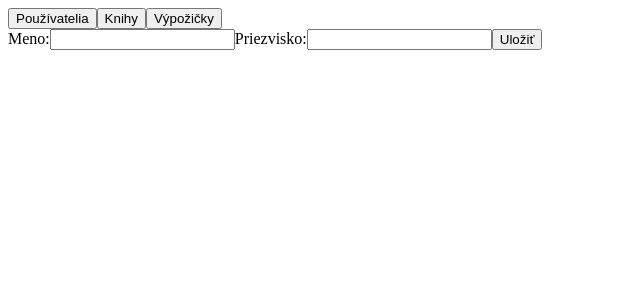
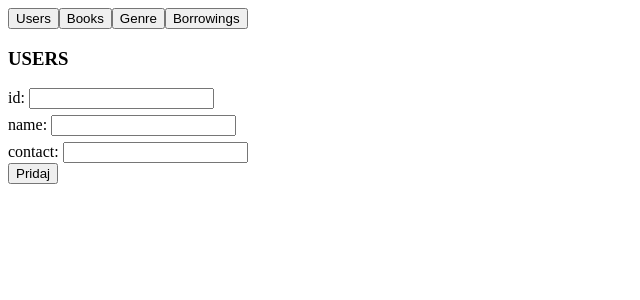
Before and after one commit to VOJAKIS/library-fe, an Angular app: page / in a window 1280 px wide. Shown: the top 300 px of the page, without its empty margins (0-640 px from the left). Built offline with nearby package versions, Linux system fonts and the light colour scheme.

Commit message:
Exercise no.2, added menu logic for: books, users, genres and borrowings

```diff
--- a/src/app/app.component.css
+++ b/src/app/app.component.css
@@ -9,3 +9,8 @@
 	margin-top: 16px;
 	counter-set: bit 8;
 }
+
+label {
+	display: block;
+	margin-top: 6px;
+}
--- a/src/app/app.component.html
+++ b/src/app/app.component.html
@@ -1,24 +1,124 @@
 <div>
-	<button>Používatelia</button>
-	<button>Knihy</button>
-	<button>Výpožičky</button>
+	<button type="button" (click)="changeActualMenu(menu.USERS)">Users</button>
+	<button type="button" (click)="changeActualMenu(menu.BOOKS)">Books</button>
+	<button type="button" (click)="changeActualMenu(menu.GENRE)">Genre</button>
+	<button type="button" (click)="changeActualMenu(menu.BORROWINGS)">Borrowings</button>
 </div>
 
-<form [formGroup]="form">
-	<label>Meno:</label>
+<h3>{{ actualMenu }}</h3>
+
+<ng-container *ngIf="actualMenu === menu.USERS">
+	<!-- <h3>Users</h3> -->
+	<form [formGroup]="userForm">
+		<label>id:
+			<input type="number" formControlName="id">
+		</label>
+		<label>name:
 			<input type="text" formControlName="name">
-	<label>Priezvisko:</label>
-	<input type="text" formControlName="surname">
-	<button type="button" (click)="savePerson()">Uložiť</button>
+		</label>
+		<label>contact:
+			<input type="text" formControlName="contact">
+		</label>
+		<button type="button" (click)="saveUser()">Pridaj</button>
 	</form>
 
-<table *ngIf="persons.length">
+	<table *ngIf="users.length">
 		<tr>
-		<th>Meno</th>
-		<th>Priezvisko</th>
+			<th>id</th>
+			<th>name</th>
+			<th>contact</th>
 		</tr>
-	<tr *ngFor="let person of persons">
-		<td>{{ person.name }}</td>
-		<td>{{ person.surname }}</td>
+		<tr *ngFor="let user of users">
+			<td>{{ user.id }}</td>
+			<td>{{ user.name }}</td>
+			<td>{{ user.contact }}</td>
 		</tr>
 	</table>
+</ng-container>
+
+<ng-container *ngIf="actualMenu === menu.BOOKS">
+	<!-- <h3>Books</h3> -->
+	<form [formGroup]="bookForm">
+		<label>id:
+			<input type="number" formControlName="id">
+		</label>
+		<label>name:
+			<input type="text" formControlName="name">
+		</label>
+		<label>author:
+			<input type="text" formControlName="author">
+		</label>
+		<label>available:
+			<input type="number" formControlName="available">
+		</label>
+		<button type="button" (click)="saveBook()">Pridaj</button>
+	</form>
+
+	<table *ngIf="books.length">
+		<tr>
+			<th>id</th>
+			<th>name</th>
+			<th>author</th>
+			<th>available</th>
+		</tr>
+		<tr *ngFor="let book of books">
+			<td>{{ book.id }}</td>
+			<td>{{ book.name }}</td>
+			<td>{{ book.author }}</td>
+			<td>{{ book.available }}</td>
+		</tr>
+	</table>
+</ng-container>
+
+<ng-container *ngIf="actualMenu === menu.GENRE">
+	<!-- <h3>Genre</h3> -->
+	<form [formGroup]="genreForm">
+		<label>id:
+			<input type="number" formControlName="id">
+		</label>
+		<label>name:
+			<input type="text" formControlName="name">
+		</label>
+		<button type="button" (click)="saveGenre()">Pridaj</button>
+	</form>
+
+	<table *ngIf="genres.length">
+		<tr>
+			<th>id</th>
+			<th>name</th>
+		</tr>
+		<tr *ngFor="let genre of genres">
+			<td>{{ genre.id }}</td>
+			<td>{{ genre.name }}</td>
+		</tr>
+	</table>
+</ng-container>
+
+<ng-container *ngIf="actualMenu === menu.BORROWINGS">
+	<!-- <h3>Borrowings</h3> -->
+	<form [formGroup]="borrowingForm">
+		<label>id:
+			<input type="number" formControlName="id">
+		</label>
+		<label>name:
+			<input type="text" formControlName="book">
+		</label>
+		<label>user:
+			<input type="text" formControlName="user">
+		</label>
+		<button type="button" (click)="saveBorrowing()">Pridaj</button>
+	</form>
+
+	<table *ngIf="borrowings.length">
+		<tr>
+			<th>id</th>
+			<th>book</th>
+			<th>user</th>
+		</tr>
+		<tr *ngFor="let borrowing of borrowings">
+			<td>{{ borrowing.id }}</td>
+			<td>{{ borrowing.book }}</td>
+			<td>{{ borrowing.user }}</td>
+		</tr>
+	</table>
+</ng-container>
--- a/src/app/app.component.ts
+++ b/src/app/app.component.ts
@@ -4,8 +4,46 @@ import { FormGroup, FormControl } from '@angular/forms';
 export enum Menu {
 	USERS = 'USERS',
 	BOOKS = 'BOOKS',
+	GENRE = 'GENRE',
 	BORROWINGS = 'BORROWINGS'
 }
+
+/* abstract class Tab {
+	protected id: number;
+	protected values = Array<{}>;
+
+	constructor(id:number) {
+		this.id = id;
+	}
+
+	abstract save(): void;
+}
+
+export class Books extends Tab {
+	constructor(id:number) {
+		super(id);
+		console.log(this.id);
+	}
+
+	save() {
+
+	}
+}
+
+class Users extends Tab {
+	name:string;
+	contact:string;
+
+	constructor( id:number, name:string, contact:string) {
+		super(id);
+		this.name = name;
+		this.contact = contact;
+	}
+
+	save() {
+
+	}
+} */
 
 @Component({
 	selector: 'app-root',
@@ -14,33 +52,79 @@ export enum Menu {
 })
 
 export class AppComponent {
-	form: FormGroup;
+	userForm: FormGroup;
+	bookForm: FormGroup;
+	genreForm: FormGroup;
+	borrowingForm: FormGroup;
 
-	persons: Array<{
+	users: Array<{
+		id: number,
 		name: string,
-		surname: string
+		contact: string
+	}> = [];
+
+	books: Array<{
+		id: number,
+		name: string,
+		author: string,
+		available: number
+	}> = [];
+
+	genres: Array<{
+		id: number,
+		name: string
+	}> = [];
+
+	borrowings: Array<{
+		id: number,
+		book: string,
+		user: string
 	}> = [];
 
 	menu = Menu;
-	actualMenu = Menu.BOOKS;
+	actualMenu = Menu.USERS;
 
 	constructor() {
-		this.form = new FormGroup({
+		this.userForm = new FormGroup({
+			id: new FormControl(),
 			name: new FormControl(),
-			surname: new FormControl()
+			contact: new FormControl()
+		})
+		this.bookForm = new FormGroup({
+			id: new FormControl(),
+			name: new FormControl(),
+			author: new FormControl(),
+			available: new FormControl()
+		})
+		this.genreForm = new FormGroup({
+			id: new FormControl(),
+			name: new FormControl(),
+		})
+		this.borrowingForm = new FormGroup({
+			id: new FormControl(),
+			book: new FormControl(),
+			user: new FormControl(),
 		})
 	}
 
-	savePerson(): void {
-		this.persons.push(this.form.value);
-		console.log("Vypisujem osoby.");
-		this.persons.forEach((e) => {
-			this.logPerson(e);
-		});
-		this.form.reset();
+	saveUser(): void {
+		this.users.push(this.userForm.value);
+		this.userForm.reset();
+	}
+	saveBook(): void {
+		this.books.push(this.bookForm.value);
+		this.bookForm.reset();
+	}
+	saveGenre(): void {
+		this.genres.push(this.genreForm.value);
+		this.genreForm.reset();
+	}
+	saveBorrowing(): void {
+		this.borrowings.push(this.borrowingForm.value);
+		this.borrowingForm.reset();
 	}
 
-	logPerson(person: {name:string, surname:string}): void {
-		console.log(person.name, person.surname);
+	changeActualMenu(menuItem: Menu) {
+		this.actualMenu = menuItem;
 	}
 }
```
Also changed, not shown: howto.txt (added). Lines whose indentation alone changed are shown as unchanged.
